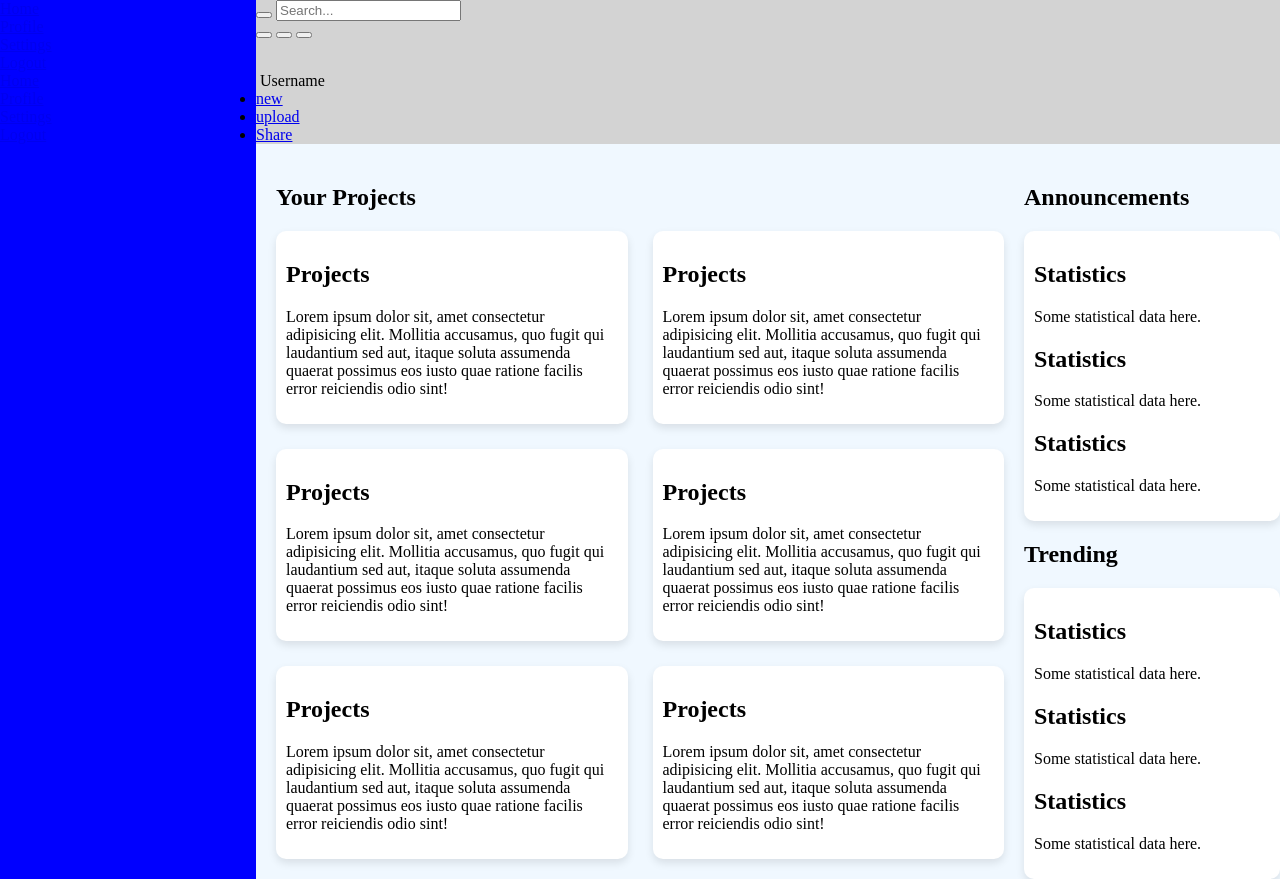
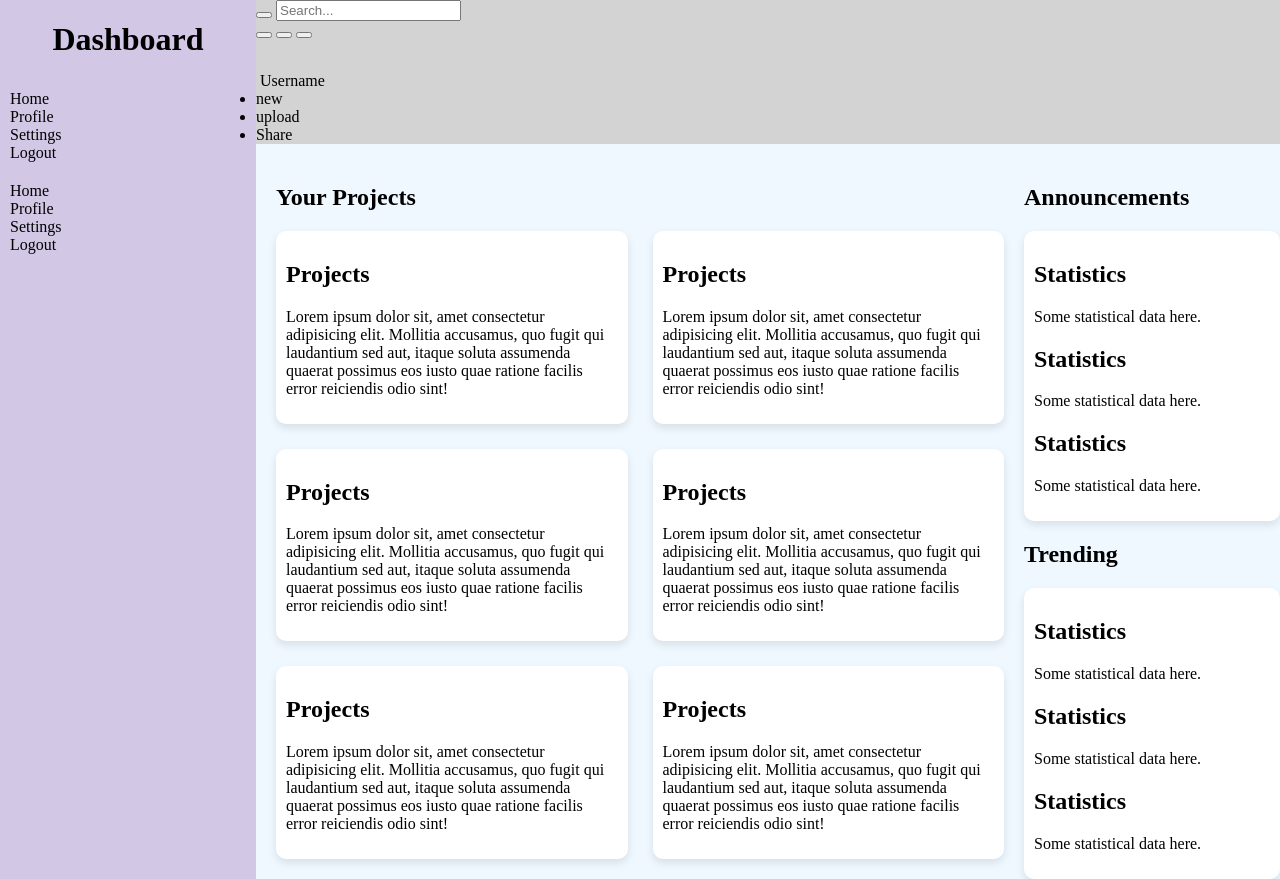
Before and after one commit to alfa33333/odin-dashboard, a plain HTML site: page index.html in a window 1280 px wide. Drawn offline with Linux system fonts and the light colour scheme.

Commit message:
add sidebar title and improve navigation styles

```diff
--- a/index.html
+++ b/index.html
@@ -11,6 +11,7 @@
 <body>
     <div class="container">
         <div class="sidebar">
+            <h1>Dashboard</h1>
             <nav>
                 <ul>
                     <li><a href="#home">Home</a></li>
--- a/styles.css
+++ b/styles.css
@@ -10,6 +10,11 @@ ul, aside {
 	vertical-align: baseline;
 }
 
+a {
+    text-decoration: none;
+    color: inherit;
+}
+
 .container {
     display: grid;
     grid-template-columns: 1fr 4fr;
@@ -17,8 +22,10 @@ ul, aside {
 }
 
 .sidebar {
-    background: blue;
+    background:  #D2C7E5;
     grid-row: 1/3;
+    display: flex;
+    flex-direction: column;
 }
 
 header, main {
@@ -63,3 +70,12 @@ main {
     border-radius: 10px;
     box-shadow: 0 4px 8px rgba(0, 0, 0, 0.1);
 }
+/* Sidebar */
+.sidebar h1 {
+    text-align: center;
+}
+
+.sidebar nav ul {
+    list-style-type: none;
+    padding: 10px;
+}
```
